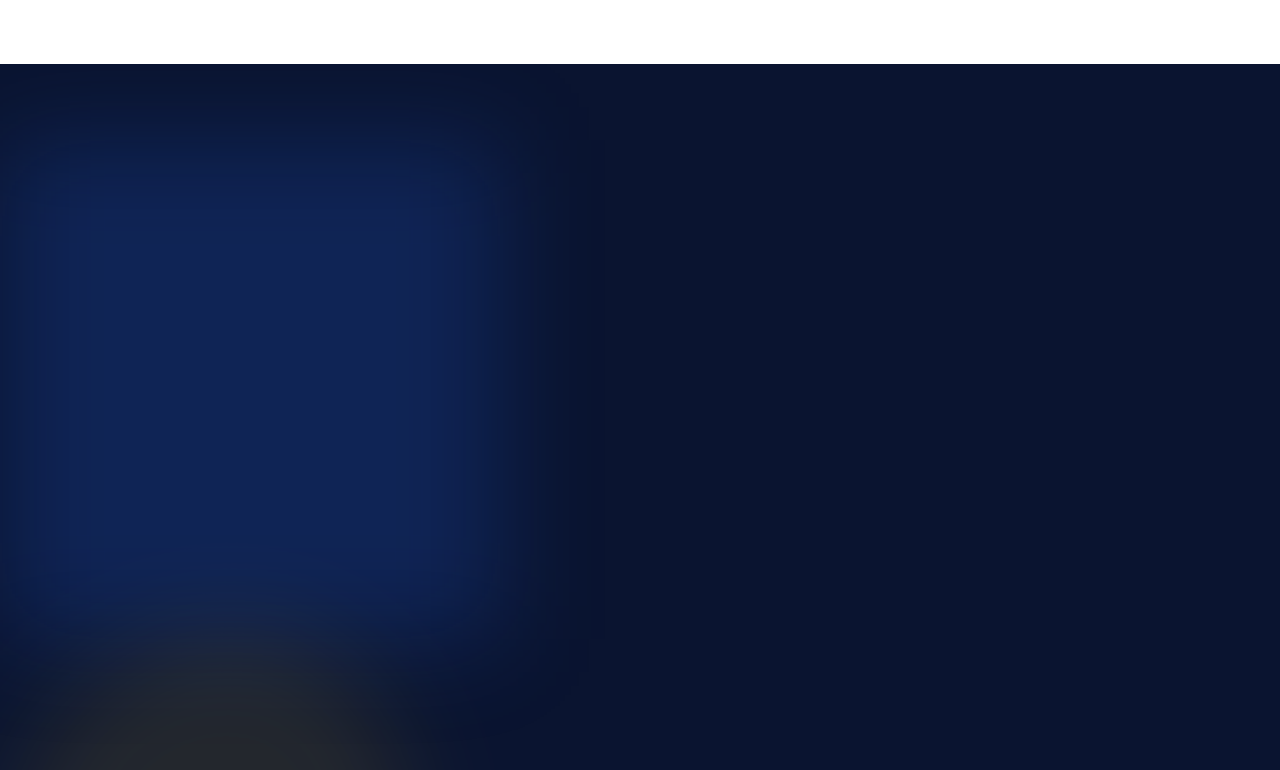
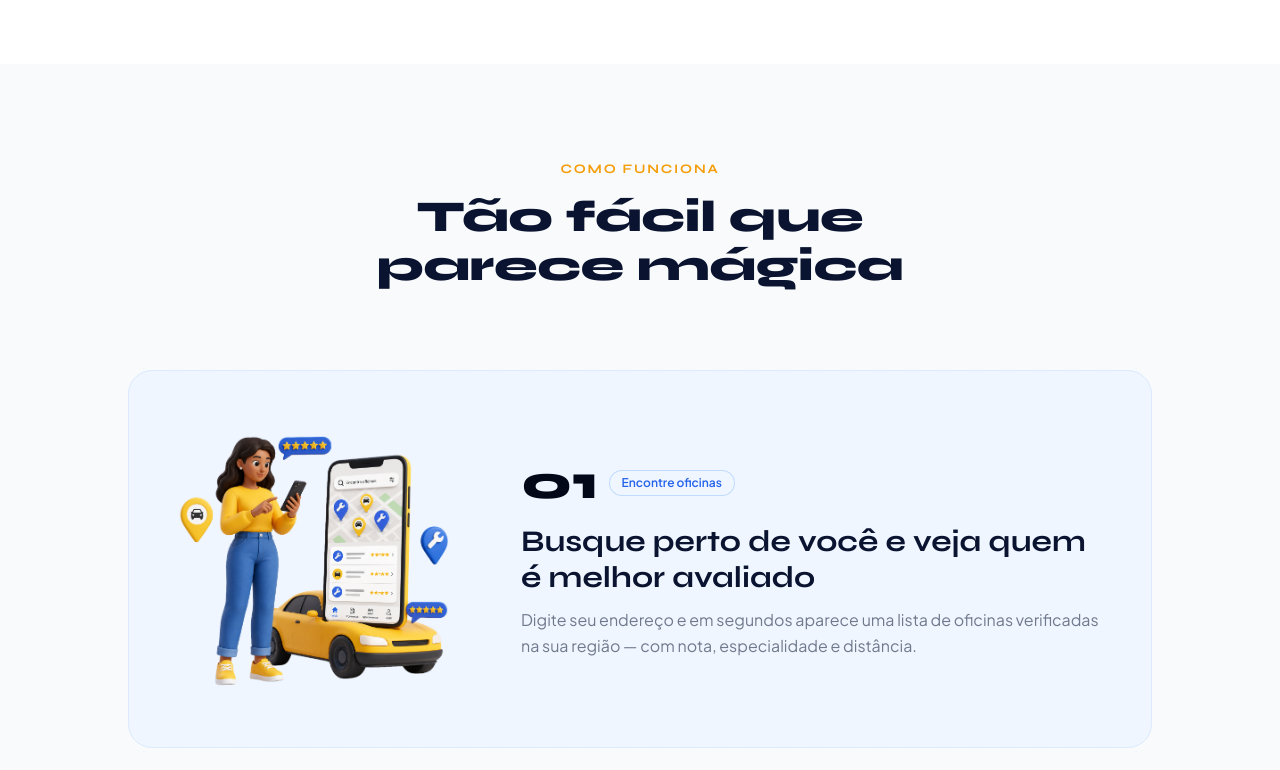
Before and after one commit to eubbbruno/instauto-v10, a Next.js app: page / in a window 1280 px wide. Shown: the part 1740-2510 px from the top of the page. Built offline with nearby package versions, Linux system fonts and the light colour scheme; no server answers.

Commit message:
feat: secao como funciona refatorada - layout zigzag alternado estilo stripe

```diff
--- a/app/page.tsx
+++ b/app/page.tsx
@@ -321,83 +321,89 @@ export default function HomePage() {
       </section>
 
       {/* Como Funciona */}
-      <section className="band-dark py-20 relative overflow-hidden">
-        <div className="blob w-[500px] h-[500px] bg-brand-blue/20 -top-32 -left-32 animate-float-slow" />
-        <div className="blob w-[400px] h-[400px] bg-brand-yellow/10 -bottom-24 -right-24 animate-float" />
+      <section className="py-24 bg-gray-50 relative overflow-hidden">
+        {/* Grade sutil de fundo */}
+        <div className="absolute inset-0 opacity-[0.4]" style={{backgroundImage:"radial-gradient(circle,#e2e8f0 1px,transparent 1px)",backgroundSize:"32px 32px"}} />
 
-        <div className="container mx-auto px-4 relative z-10">
-          <Reveal className="text-center mb-14 max-w-2xl mx-auto">
-            <p className="text-eyebrow text-brand-gold mb-3">Simples assim</p>
-            <h2 className="h-section text-white mb-4">
-              Do orçamento à entrega em <span className="text-brand-yellow">4 passos</span>
+        <div className="container mx-auto px-4 relative">
+          <Reveal className="text-center mb-20 max-w-xl mx-auto">
+            <p className="text-eyebrow text-brand-gold mb-3">Como funciona</p>
+            <h2 className="h-section text-navy mb-4">
+              Tão fácil que parece mágica
             </h2>
-            <p className="text-lg text-white/50 px-4">
-              Encontre oficinas confiáveis e compare preços sem sair de casa.
-            </p>
           </Reveal>
 
-          <div className="relative max-w-6xl mx-auto">
-            {/* Linha conectora desktop */}
-            <div className="hidden lg:block absolute top-[100px] left-[12.5%] right-[12.5%] h-px border-t-2 border-dashed border-white/15 z-0" />
-
-            <Reveal stagger={0.15} className="grid grid-cols-2 lg:grid-cols-4 gap-6 lg:gap-4">
+          {/* Zigzag steps */}
+          <div className="max-w-5xl mx-auto space-y-6">
             {[
               {
                 num: "01",
                 img: "/images/passo1.png",
-                  title: "Busque e compare",
-                  desc: "Encontre oficinas verificadas perto de você e veja avaliações reais de outros motoristas.",
+                label: "Encontre oficinas",
+                title: "Busque perto de você e veja quem é melhor avaliado",
+                desc: "Digite seu endereço e em segundos aparece uma lista de oficinas verificadas na sua região — com nota, especialidade e distância.",
+                accent: "bg-blue-50 border-blue-100",
+                tag: "text-brand-blue bg-blue-50 ring-blue-200",
               },
               {
                 num: "02",
                 img: "/images/passo2.png",
-                  title: "Fale com oficinas",
-                  desc: "Converse diretamente e receba orçamentos detalhados. Tudo pelo app, sem compromisso.",
+                label: "Compare orçamentos",
+                title: "Peça preço para várias oficinas sem sair do app",
+                desc: "Mande a descrição do problema e receba orçamentos detalhados. Compare valores e serviços antes de decidir — sem pressão.",
+                accent: "bg-yellow-50 border-yellow-100",
+                tag: "text-amber-700 bg-yellow-50 ring-yellow-200",
+                reverse: true,
               },
               {
                 num: "03",
                 img: "/images/passo3.png",
-                  title: "Agende o serviço",
-                  desc: "Escolha a data que preferir e confirme o horário com a oficina em segundos.",
+                label: "Agende o horário",
+                title: "Escolha o dia e confirme em segundos",
+                desc: "Com um toque você reserva o horário na oficina escolhida. Receba confirmação na hora e lembrete no dia.",
+                accent: "bg-emerald-50 border-emerald-100",
+                tag: "text-emerald-700 bg-emerald-50 ring-emerald-200",
               },
               {
                 num: "04",
                 img: "/images/passo4.png",
-                  title: "Pegue seu carro",
-                  desc: "Acompanhe o progresso pelo app e retire seu veículo pronto e revisado.",
+                label: "Retire pronto",
+                title: "Acompanhe tudo e pegue seu carro consertado",
+                desc: "Receba atualizações do status do serviço em tempo real. Quando ficar pronto, o mecânico avisa — e você avalia.",
+                accent: "bg-purple-50 border-purple-100",
+                tag: "text-purple-700 bg-purple-50 ring-purple-200",
+                reverse: true,
               },
-              ].map(({ num, img, title, desc }) => (
-                <div key={num} className="relative flex flex-col items-center text-center z-10 px-2">
+            ].map(({ num, img, label, title, desc, accent, tag, reverse }) => (
+              <Reveal key={num}>
+                <div className={`flex flex-col ${reverse ? "md:flex-row-reverse" : "md:flex-row"} items-center gap-8 md:gap-16 rounded-3xl border ${accent} p-8 md:p-12`}>
                   {/* Imagem */}
-                  <div className="relative w-full h-[160px] mb-5 flex items-end justify-center">
+                  <div className="flex-shrink-0 w-full md:w-[280px] flex justify-center">
                     <Image
                       src={img}
                       alt={title}
-                      width={160}
-                      height={160}
-                      className="object-contain h-full w-auto drop-shadow-2xl"
+                      width={280}
+                      height={280}
+                      className="object-contain w-[220px] md:w-[280px] h-auto"
                     />
-                    {/* Badge número */}
-                    <span className="absolute bottom-0 right-[calc(50%-52px)] w-7 h-7 rounded-full bg-brand-yellow text-navy text-xs font-heading font-black flex items-center justify-center shadow-lg ring-2 ring-navy/80">
-                      {num.slice(1)}
-                    </span>
                   </div>
-                  <h3 className="h-card text-white mb-2">{title}</h3>
-                  <p className="text-white/50 font-sans text-sm leading-relaxed">
-                    {desc}
-                  </p>
+                  {/* Texto */}
+                  <div className="flex-1 text-center md:text-left">
+                    <div className="flex items-center justify-center md:justify-start gap-3 mb-4">
+                      <span className="font-heading font-black text-5xl text-navy/8 leading-none select-none">{num}</span>
+                      <span className={`text-xs font-sans font-semibold px-3 py-1 rounded-full ring-1 ${tag}`}>{label}</span>
                     </div>
+                    <h3 className="text-2xl md:text-3xl font-heading font-bold text-navy mb-3 leading-snug">{title}</h3>
+                    <p className="text-navy/55 font-sans leading-relaxed">{desc}</p>
+                  </div>
+                </div>
+              </Reveal>
             ))}
-            </Reveal>
           </div>
 
-          <Reveal className="text-center mt-12">
-            <Link
-              href="/buscar-oficinas"
-              className="btn-epic inline-flex items-center gap-2 text-sm"
-            >
-              Buscar oficina agora
-              <ArrowRight className="w-4 h-4" />
+          <Reveal className="text-center mt-14">
+            <Link href="/buscar-oficinas" className="btn-epic inline-flex items-center gap-2">
+              Buscar oficina agora <ArrowRight className="w-4 h-4" />
             </Link>
           </Reveal>
         </div>
```
Lines whose indentation alone changed are shown as unchanged.
